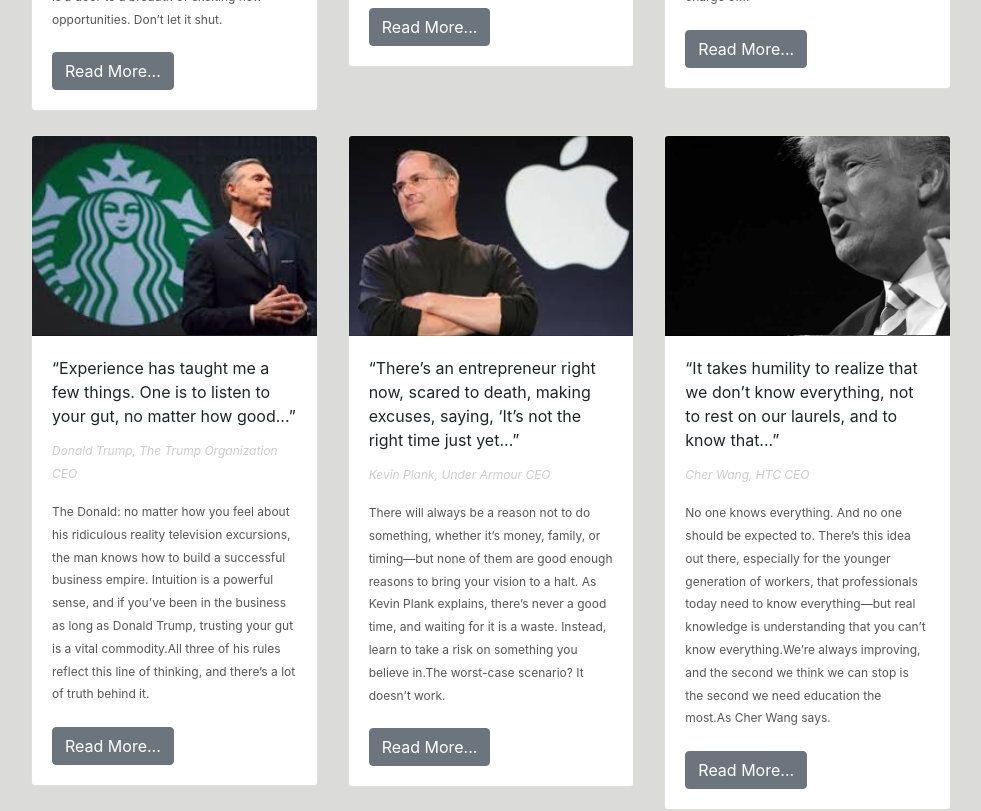
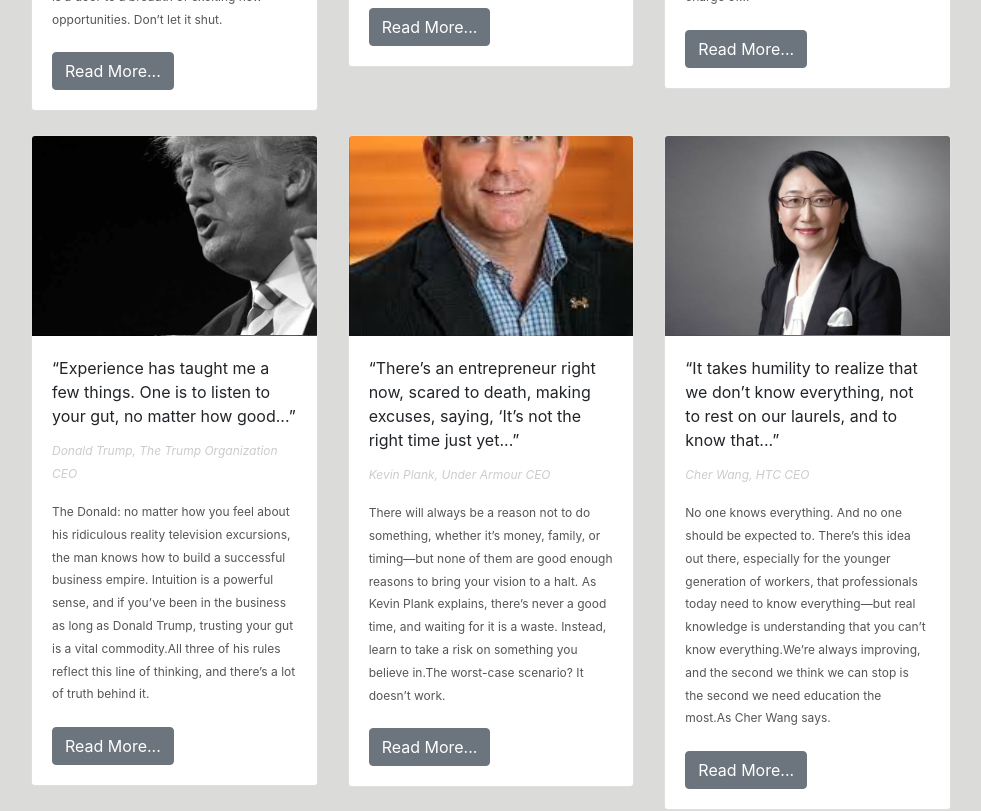
Before and after one commit to anujsharma-bbd/sunny-blog, a React (Create React App) app: page /aboutus in a window 1280 px wide. Shown: the part 1220-2031 px from the top of the page, without its empty margins (149-1130 px from the left). Built offline with nearby package versions, Linux system fonts and the light colour scheme.

Commit message:
added synamic loading of componnets

```diff
--- a/src/components/home.js
+++ b/src/components/home.js
@@ -35,6 +35,7 @@
    }
    render() {
       const { matrix } = this.state;
+      let counter = -1;
       return (
          <div className="homepage">
             {
@@ -75,10 +76,11 @@
                      <div className="row" key={index + "-top-row-matrix"}>
                         {
                            arr.map((item, ind) => {
+                              counter++;
                               return (
-                                 <div className="col-sm-4 pt-4" key={(ind + index) + "-second-row-matrix"}>
+                                 <div className="col-sm-4 pt-4" key={counter + "-second-row-matrix"}>
                                     <Card>
-                                       <CardHeader tag="h6" className={`blog${((ind + index) + 1)}-header`}></CardHeader>
+                                       <CardHeader tag="h6" className={`blog${counter + 1}-header`}></CardHeader>
                                        <CardBody>
                                           <CardTitle>
                                              <span title={item.qoute}>
```
